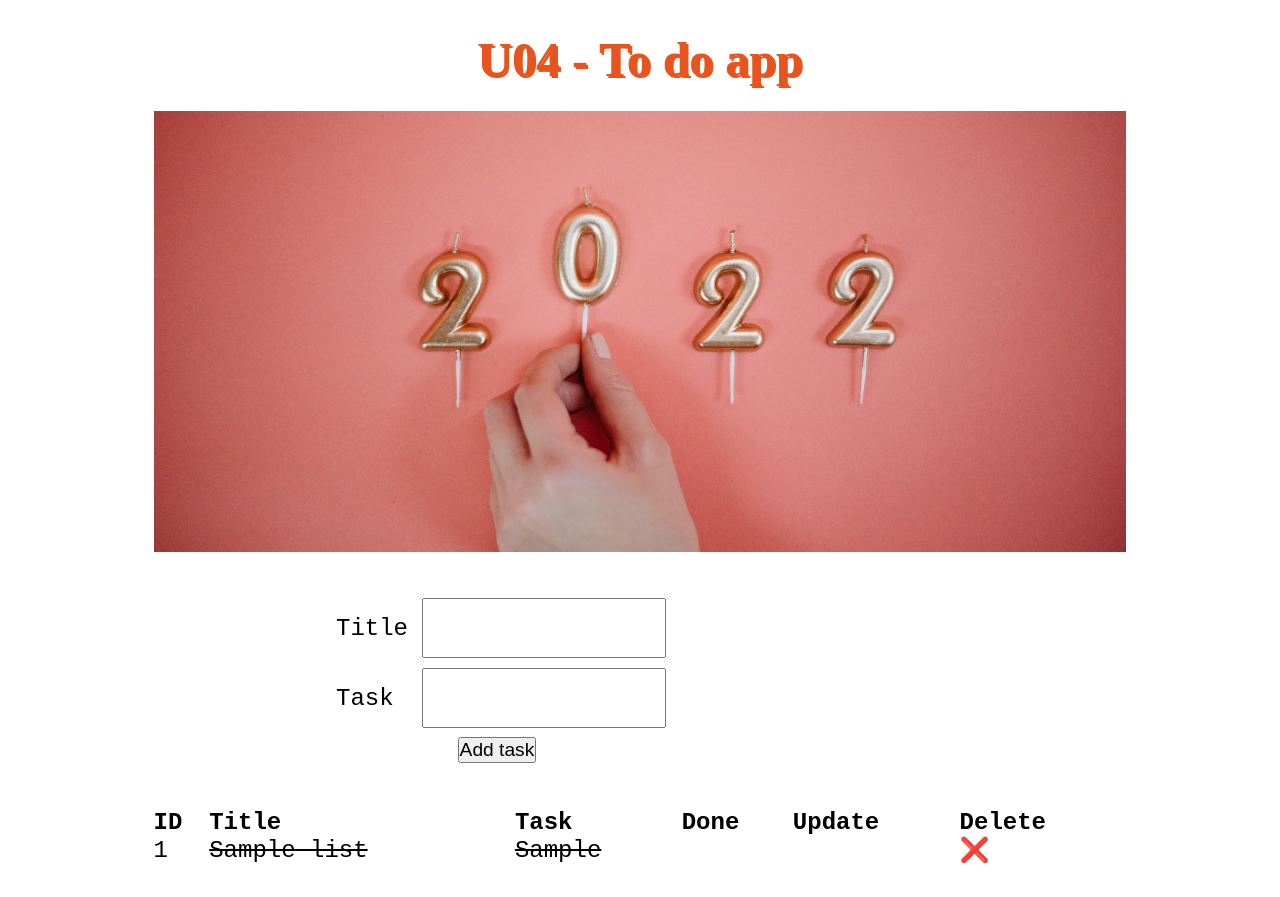
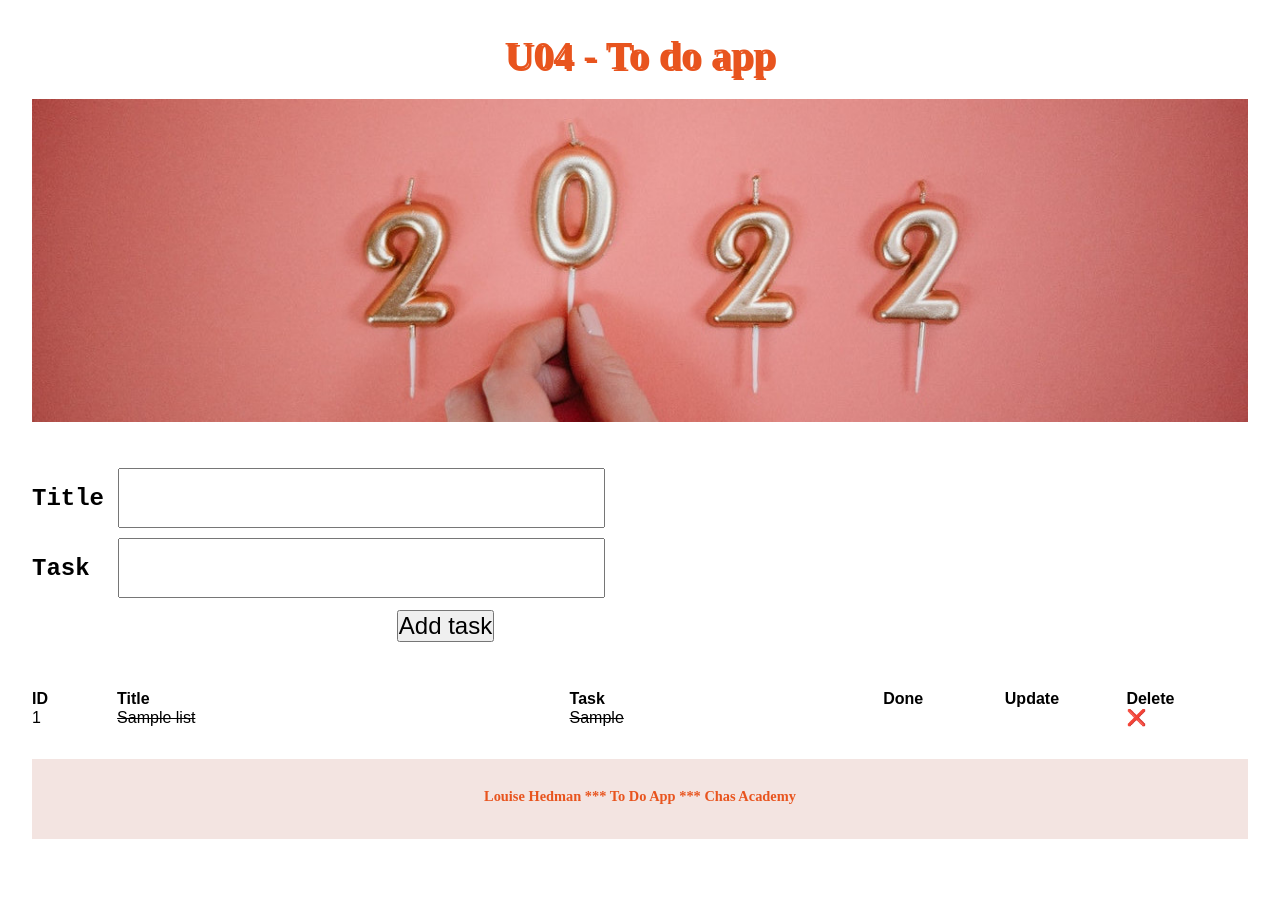
Before and after one commit to louisehedman/U04_to-do-app, a PHP site: page / in a window 1280 px wide. After the commit the page ends 839 px from the top, so only its background shows below. Run offline with PHP 8.4, Linux system fonts and the light colour scheme; tables that the repository leaves empty or names only in its code hold one stand-in row (values such as "Sample post").

Commit message:
update html css

```diff
--- a/app/public/index.php
+++ b/app/public/index.php
@@ -12,7 +12,7 @@ if (isset($_POST['add'])) {
    if (empty($_POST['title'])) {
       $notset = "Title can't be blank";
    }
-   else if (ctype_space($_POST['title']) || ctype_space($_POST['task'])){
+   elseif (ctype_space($_POST['title']) || ctype_space($_POST['task'])){
       $notset = "Input can't consist of whitespace";
    }
     else{
@@ -44,7 +44,7 @@ if (isset($_POST['update'])) {
    if (empty($_POST['title'])) {
       $notset = "Title can't be blank";
    }
-   else if (ctype_space($_POST['title']) || ctype_space($_POST['task'])){
+   elseif (ctype_space($_POST['title']) || ctype_space($_POST['task'])){
       $notset = "Input can't consist of whitespace";
    }
    $id = $_POST['id'];
@@ -84,24 +84,26 @@ if (isset($_GET['as'], $_GET['row'])) {
       <meta charset="UTF-8">
       <meta http-equiv="X-UA-Compatible" content="IE=edge">
       <meta name="viewport" content="width=device-width, initial-scale=1.0">
+      <meta name="description" content="An app to create a to do list for year 2022">
       <link rel="stylesheet" type="text/css" href="style.css">
       <title>U04-to-do-app</title>
    </head>
    <body>
-      <div id="wrapper">
+      <div id="page-container">
       <header>
          <h1>U04 - To do app</h1>
-            <img src="\assets\img\2022.jpg" />
+         <img src="\assets\img\2022.jpg" alt="Numbers 2022 on tooth pickers"/>
       </header>
+      <div id="content-wrap">
       <main>
          <section>
             <form method="post" action="index.php" >
                <input type="hidden" name="id" value="<?php echo $id; ?>";>
-                  <label>Title</label>
-                  <input type="text" name="title" value="<?php echo $title; ?>">
+               <label for="title">Title</label>
+               <input id="title" type="text" name="title" value="<?php echo $title; ?>">
                <br>
-                  <label>Task&nbsp;</label>
-                  <input type="text" name="task" value="<?php echo $task; ?>">
+               <label for="task">Task&nbsp;</label>
+               <input id="task" type="text" name="task" value="<?php echo $task; ?>">
                <div>
                   <?php if ($update == true): ?>
                      <button type="submit" name="update" class="submitbtn">update</button>
@@ -119,12 +121,12 @@ if (isset($_GET['as'], $_GET['row'])) {
             <table>
             <thead>
                <tr>
-                     <th>ID</th>
+                  <th width="7%">ID</th>
                   <th>Title</th>
                   <th>Task</th>
-                     <th>Done</th>
-                     <th>Update</th>
-                     <th>Delete</th>
+                  <th width="10%">Done</th>
+                  <th width="10%">Update</th>
+                  <th width="10%">Delete</th>
                </tr>
             </thead>
             <tbody>
@@ -152,9 +154,12 @@ if (isset($_GET['as'], $_GET['row'])) {
             </tbody>
          </section>
       </main>
+         </div>
+      <div>
          <footer>
-
+            <p>Louise Hedman *** To Do App *** Chas Academy</p>
          </footer>
+      </div>
       </div>
    </body>
 </html>
--- a/app/public/style.css
+++ b/app/public/style.css
@@ -18,25 +18,27 @@
   }*/
 
   img {
-      width: 80%;
+      width: 100%;
       display: block;
       margin: 0 auto;
   }
 
   h1 {
       text-align: center;
-      font-size: 3em;
+      font-size: 2.5em;
       color: #e8541e;
       text-shadow: 2px 2px;
       margin-bottom: 0.5em;
   }
 
   form {
-      display: block;
+      /*display: block;*/
       margin: 1.5em auto;
-      width: 50%;
+      width: 100%;
       font-size: 1.5em;
-      font-family: 'Courier New', Courier, monospace
+      font-family: 'Courier New', Courier, monospace;
+      font-weight: bold;
+
   }
 
   input {
@@ -47,17 +49,21 @@
   }
 
 .submitbtn {
-    margin: 0.5em 20%;
-    font-size: 0.8em;
+    margin: 0.5em 30%;
+    font-size: 1em;
 }
 
 table {
-    margin: 0 auto;
-    width: 80%;
-    font-family: 'Courier New', Courier, monospace;
-    font-size: 1.5em;
+    margin: 2em auto;
+    width: 100%;
+    font-family: 'Lucida Sans Italic', Arial, sans-serif;
+    font-size: 16px;
     border-collapse: collapse;
     text-align: left;
+}
+
+th, td {
+    margin: 1em;
 }
 
 .link {
@@ -71,5 +77,30 @@ table {
 .done {
     text-decoration: line-through;
 }
-/*footer {
+footer {
+    position: absolute;
+    bottom: 0;
+    margin-top: 2rem;
+    width: 100%;
+    height: 5rem;
+    background-color: #F3E4E1;
 }
+
+footer p {
+    /*margin: 2em;*/
+    padding: 2em 0;
+    text-align: center;
+    font-size: 0.9em;
+    font-weight: bold;
+    color: #e8541e;
+
+}
+
+#page-container {
+    position: relative;
+    min-height: 100vh;
+  }
+
+#content-wrap {
+    padding-bottom: 5rem;    /* Footer height */
+  }
```
Also changed, not shown: app/public/assets/img/2022.jpg. Lines whose indentation alone changed are shown as unchanged.
